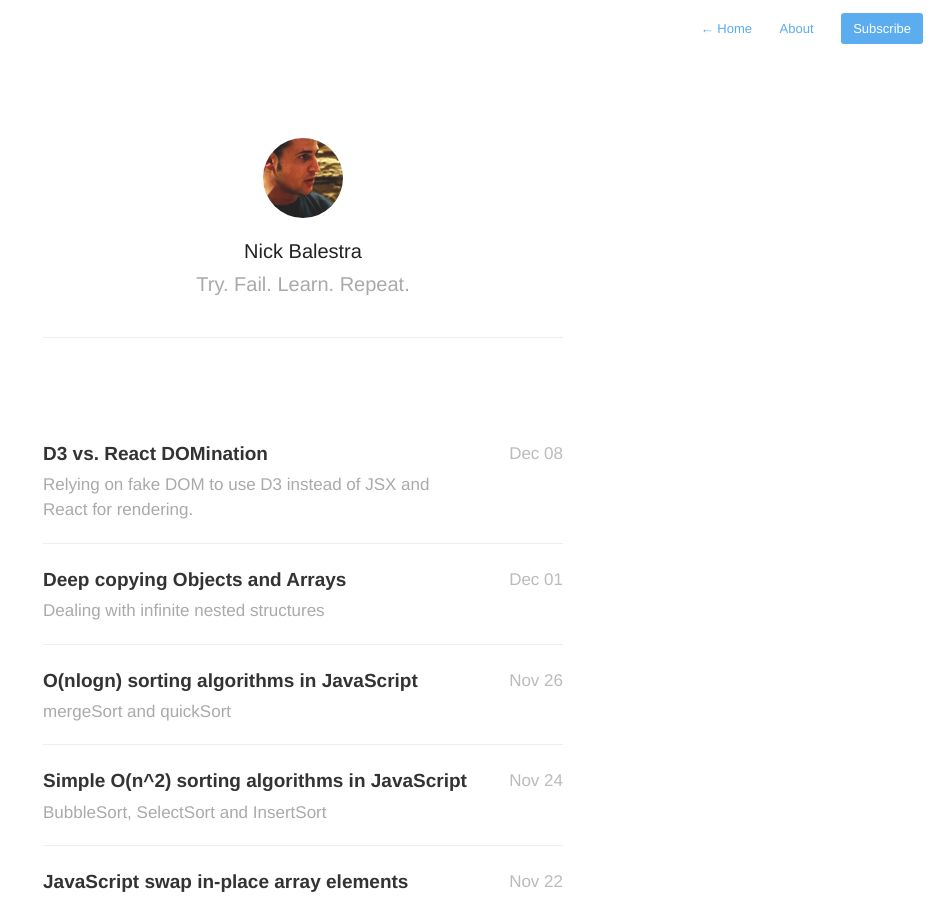
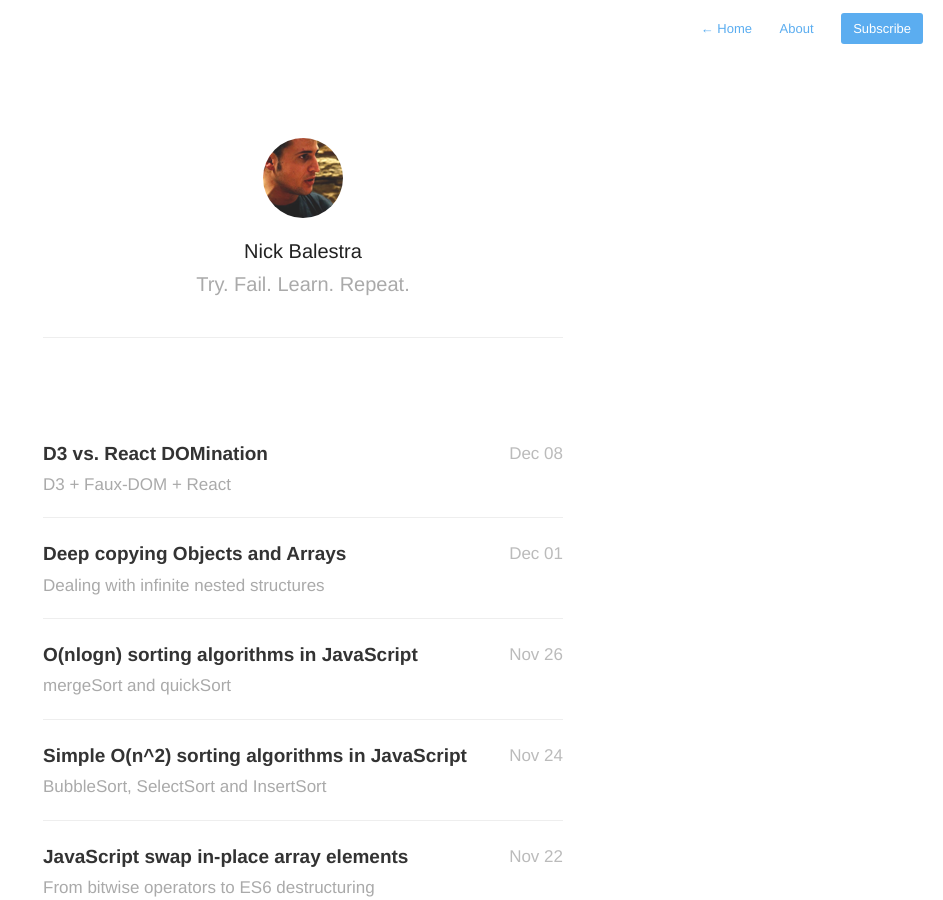
Before and after one commit to nickbalestra/nickbalestra.github.io, a Jekyll site: the page built from index.html, in a window 1280 px wide and 900 px high. Shown: the whole window, without its empty margins (337-1280 px from the left). Built offline with Jekyll 4.4.1, drawn with Linux system fonts in a browser that asks for light colours; nearby versions of some CDN libraries; Markdown is read by kramdown in place of the engine named in the settings; the list of posts is cut into pages by our own code.

```diff
--- a/_posts/2015-12-8-sankey-d3-faux-DOM-react.md
+++ b/_posts/2015-12-8-sankey-d3-faux-DOM-react.md
@@ -1,7 +1,7 @@
 ---
 title: "D3 vs. React DOMination"
 date: 2015-12-8
-description: Relying on fake DOM to use D3 instead of JSX and React for rendering.
+description: D3 + Faux-DOM + React
 ---
 
 If you try pairing up [D3](http://d3js.org/) with [React](https://facebook.github.io/react/) to create interactive data visualizations, you'll soon discover that both libraries try to solve the same problem and they both want to be in control of the DOM. While React does this with its DOM diffing approach, D3 does it with its enter-update-exit pattern.
```
